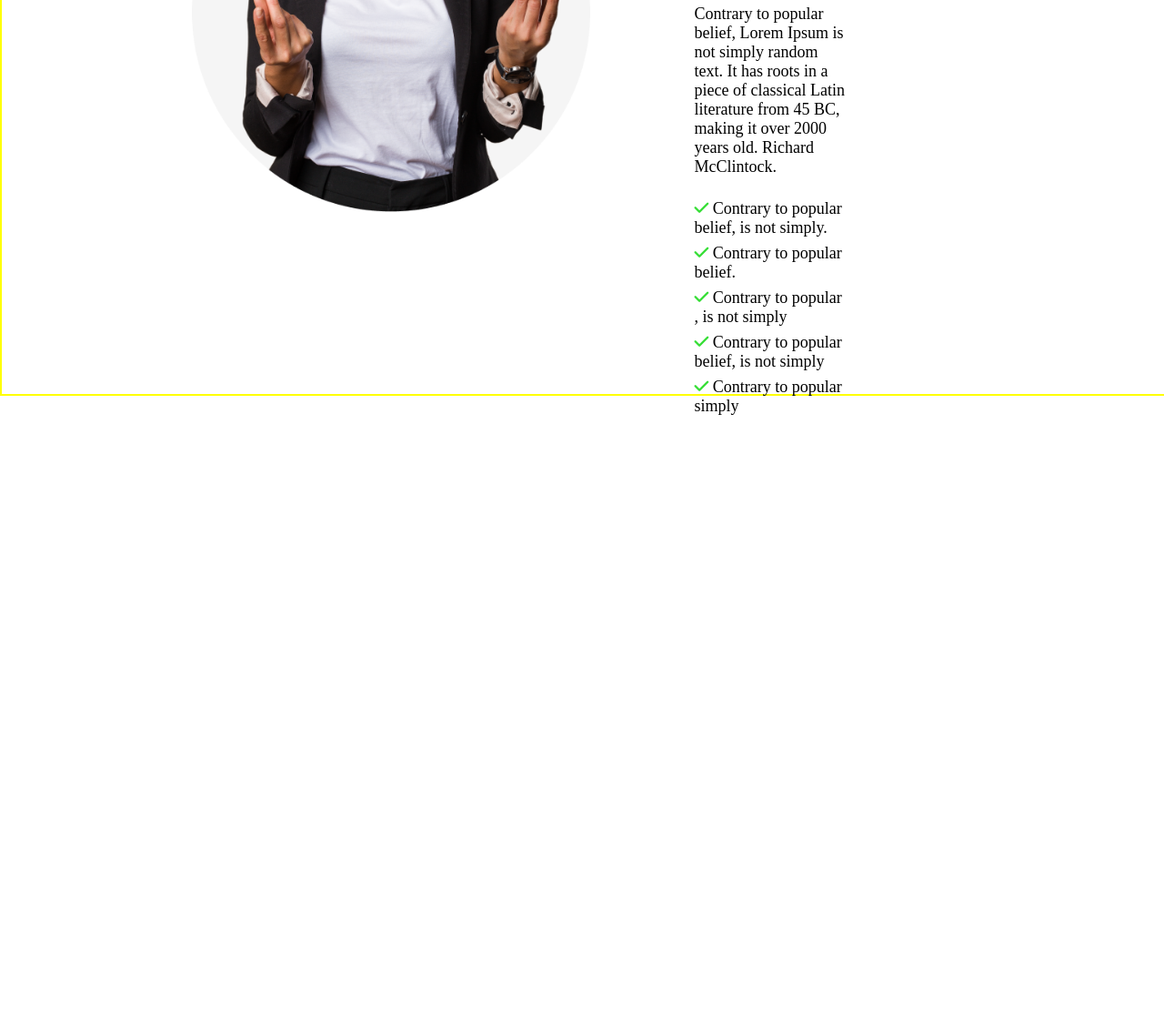
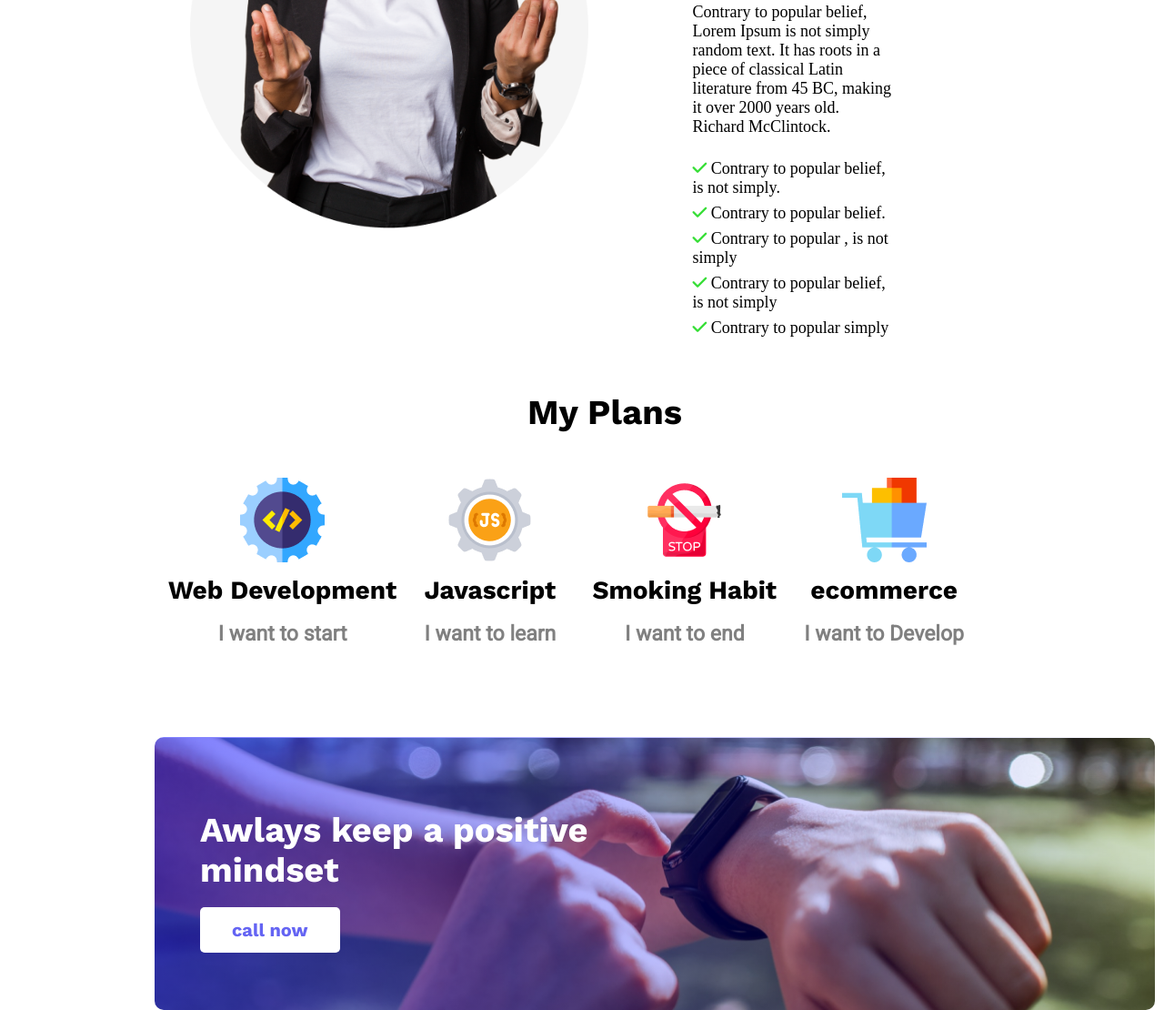
Before and after one commit to KhalidHussain500/New-year-web-repo, a plain HTML site: page Index.html in a window 1280 px wide. Shown: the part 1269-2379 px from the top of the page at 91% size. Before the commit the page ends 1726 px from the top, so only its background shows below. Drawn offline with nearby package versions, Linux system fonts and the light colour scheme.

Commit message:
style added

```diff
--- a/Index.html
+++ b/Index.html
@@ -4,7 +4,7 @@
     <meta charset="UTF-8">
     <meta http-equiv="X-UA-Compatible" content="IE=edge">
     <meta name="viewport" content="width=device-width, initial-scale=1.0">
-    <title>New year new me</title>
+    <title>New year web repo</title>
     <script src="https://kit.fontawesome.com/8ce75a5efa.js" crossorigin="anonymous"></script>
 
     <link rel="stylesheet" href="./Styles/Style.css">
@@ -48,6 +48,53 @@
 
     </div>
 
+    <!-- My plan start here -->
+
+    <div class="My-plan">
+        <h1 style="text-align: center;font-family: 'Work Sans', sans-serif;font-size: 38px;margin-bottom: 50px;margin-left: 50px;" >My Plans</h1>
+        <div class="card-parent">
+            <div style="margin-left: 35px;" class="card">
+                <img src="images/icons/web.png" alt="web picture">
+                <h1>Web Development</h1><br>
+                <h3>I want to start</h3>
+
+            </div>
+            <div style="margin-right:10px px;" class="card">
+                <img src="images/icons/js.png" alt="Js picturer">
+                <h1>Javascript</h1><br>
+                <h3>I want to learn</h3>
+            </div>
+            <div style="margin-left: 10px ;" class="card">
+                <img src="images/icons/smoke.png" alt="">
+                <h1>Smoking Habit</h1><br>
+                <h3>I want to end</h3>
+            </div>
+            <div style="margin-right: 20px;" class="card">
+                <img src="images/icons/ecom.png" alt="">
+                <h1>ecommerce</h1><br>
+                <h3>I want to Develop</h3>
+
+            </div>
+
+
+
+
+        </div>
+
+    </div>
+
+    <!-- My cover style here start -->
+    <div class="cover">
+
+        <div class="text">
+            <h1 style="font-size: 38px;color: white;" >Awlays keep a positive
+                <br>mindset</h1><br>
+                <button>call now</button>
+        </div>
+
+
+    </div>
+
 
 </body>
 </html>
--- a/Styles/style.css
+++ b/Styles/style.css
@@ -2,8 +2,11 @@
 
 
 @import url('https://fonts.googleapis.com/css2?family=Archivo:wght@700;800&display=swap');
-@import url('https://fonts.googleapis.com/css2?family=Poppins:wght@700&display=swap');
 
+@import url('https://fonts.googleapis.com/css2?family=Work+Sans:wght@700&display=swap');
+
+@import url('https://fonts.googleapis.com/css2?family=Roboto:wght@300;400&display=swap');
+/* @import url('https://fonts.googleapis.com/css2?family=Poppins:wght@200&family=Source+Sans+Pro:wght@300&display=swap'); */
 
 *{
 
@@ -37,9 +40,9 @@
     border-radius: 5px;
     font-weight: bold;
     font-size: 17px;
+
 }
 .year-container{
-    border: 2px solid yellow;
     width: 100%;
     height: 100vh;
     display: flex;
@@ -48,6 +51,7 @@
 }
 .year-container img{
     margin-left: 190px;
+    margin-top: 20px;
     height: 600px;
 }
 .passage{
@@ -55,8 +59,68 @@
     /* border: 2px solid yellowgreen; */
     margin-top: 200px;
     margin-left: 100px;
-    margin-right: 350px;
+    margin-right: 300px;
+}
+.my-plan{
+    width: 100%;
+    height: 100vh;
+}
 
-
+.card-parent{
+    display: flex;
+    justify-content: space-between;
+    margin-left: 150px;
+    margin-right: 200px;
+}
+.card h1{
+    font-family: 'Work Sans', sans-serif;
+    font-size: 28px;
+    margin-top: 10px;
+}
+.card h3{
+    font-family: 'Roboto', sans-serif;
+    font-weight: 900;
+    font-size: 23px;
+    color:gray
 
 }
+.card{
+  /* border  : 2px solid green; */
+    text-align: center;
+}
+.cover{
+    width: 1100px;
+    height: 300px;
+    font-family: 'Work Sans', sans-serif;
+    background-image:linear-gradient(to right,rgba(0,0,255,0.5),rgba(0,0,240, 0)), url('../images/watch.png');
+    background-position:center;
+    background-size: cover;
+    background-repeat: no-repeat;
+    margin-left: 170px;
+    margin-top: 100px;
+    border-radius: 10px;
+    /* background-repeat: no-repeat;
+    background-position: center;
+    background-size: cover;
+    margin-left: 170px;
+    margin-top: 100px;
+    border: 2px solid blue; */
+
+}
+
+.text{
+    padding-top: 80px;
+    padding-left: 50px;
+}
+.text button{
+    height: 50px;
+    padding-left: 35px;
+    padding-right: 35px;
+    background-color: white;
+    color: rgb(100, 100, 243);
+    border: 0;
+    border-radius: 5px;
+    font-weight: 700;
+    font-size: 20px;
+    font-family: 'Work Sans', sans-serif;
+}
```
